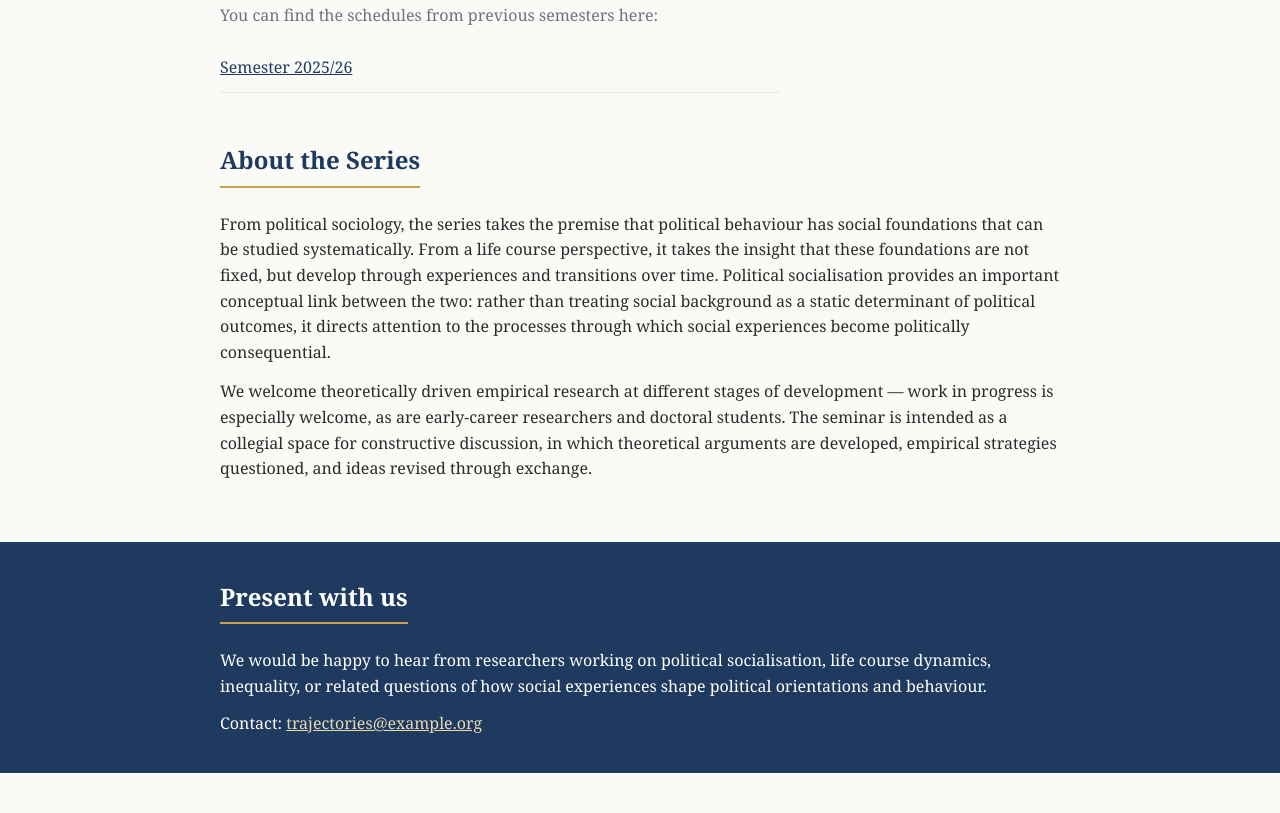
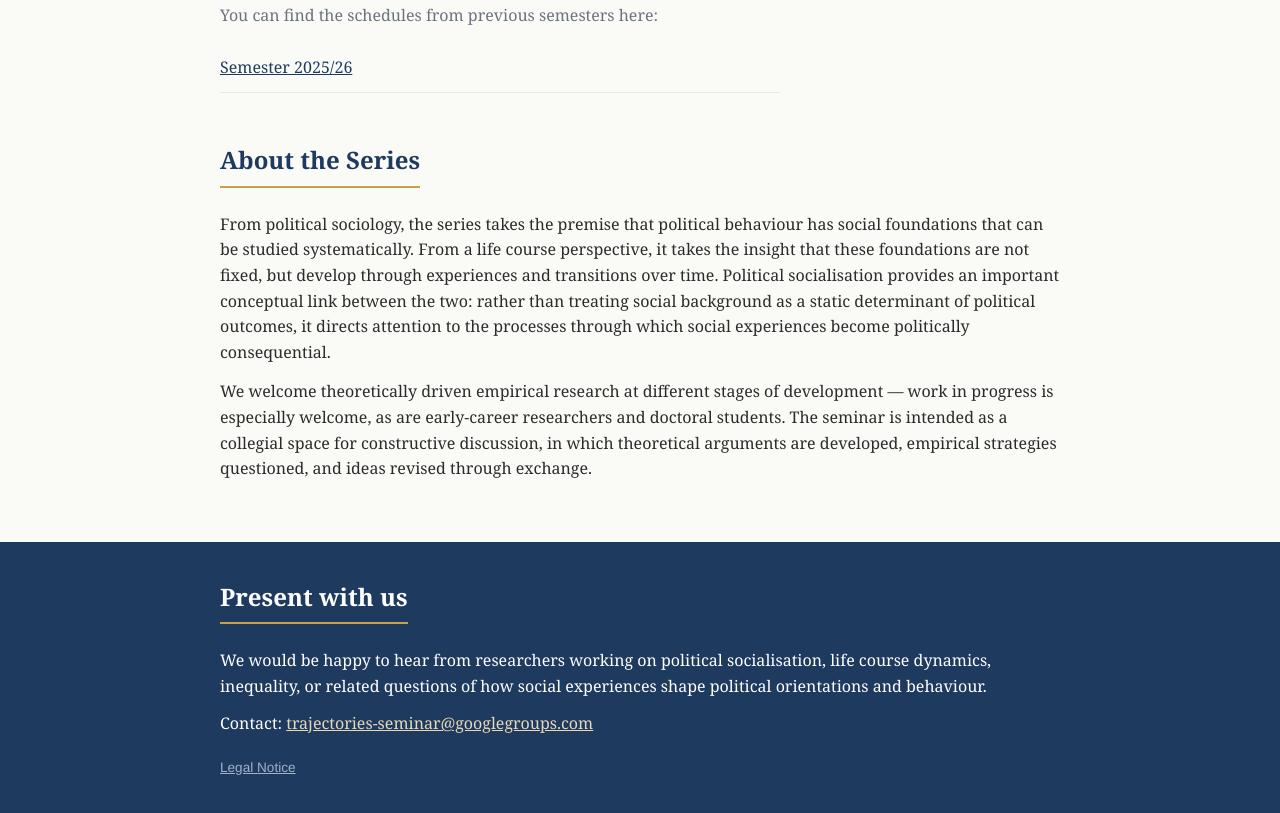
Before and after one commit to Trajectories-Seminar/trajectories-seminar, a plain HTML site: page index(2).html in a window 1280 px wide. Shown: the part 1043-1856 px from the top of the page. Before the commit the page ends 1816 px from the top, so only its background shows below. Drawn offline with Linux system fonts and the light colour scheme.

Commit message:
Update contact email in footer

```diff
--- a/index(2).html
+++ b/index(2).html
@@ -90,8 +90,8 @@
     <div class="wrap">
       <h2>Present with us</h2>
       <p>We would be happy to hear from researchers working on political socialisation, life course dynamics, inequality, or related questions of how social experiences shape political orientations and behaviour.</p>
-      <!-- REPLACE: your email address -->
-      <p style="margin-top:12px">Contact: <a href="mailto:trajectories@example.org">trajectories@example.org</a></p>
+      <p style="margin-top:12px">Contact: <a href="mailto:trajectories-seminar@googlegroups.com">trajectories-seminar@googlegroups.com</a></p>
+      <p style="margin-top:20px;font-size:.85rem;font-family:Helvetica,Arial,sans-serif;color:#9fb3c8"><a href="legal.html" style="color:#9fb3c8">Legal Notice</a></p>
     </div>
   </footer>
 </body>
```
